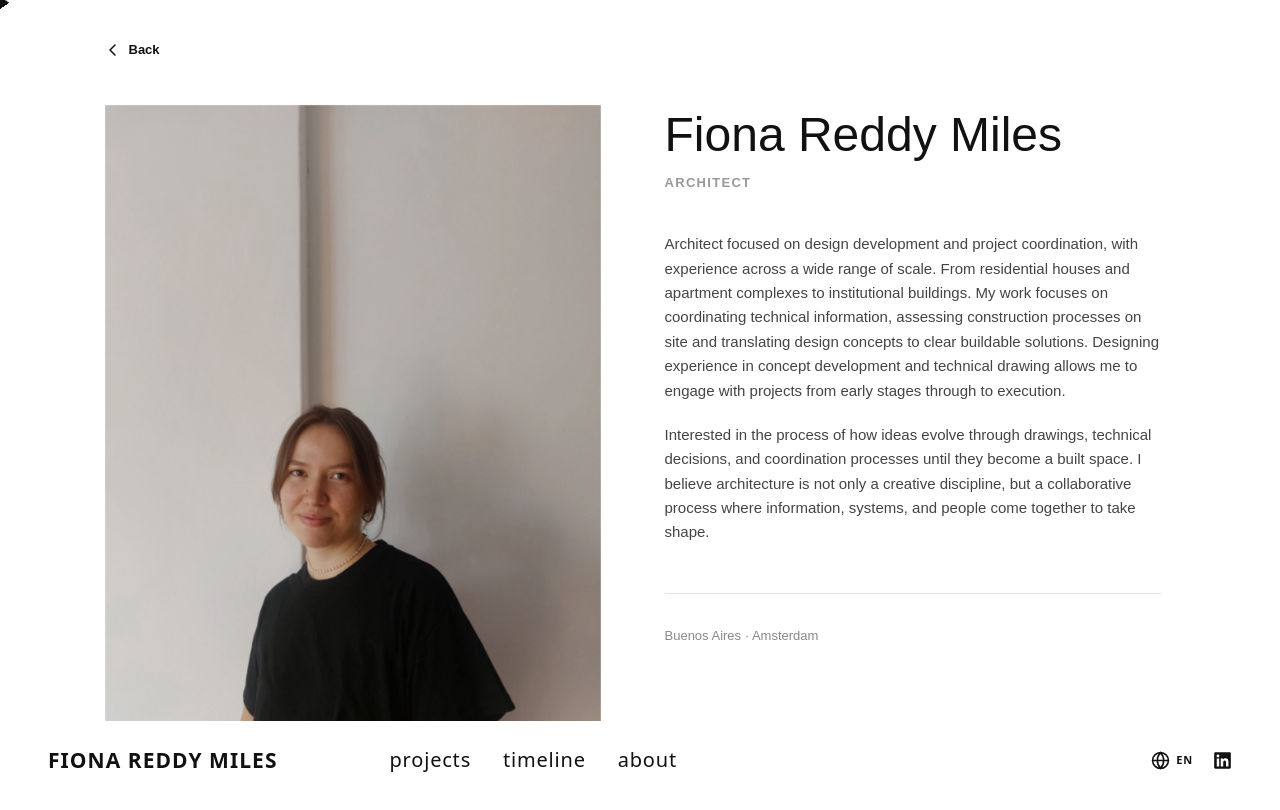
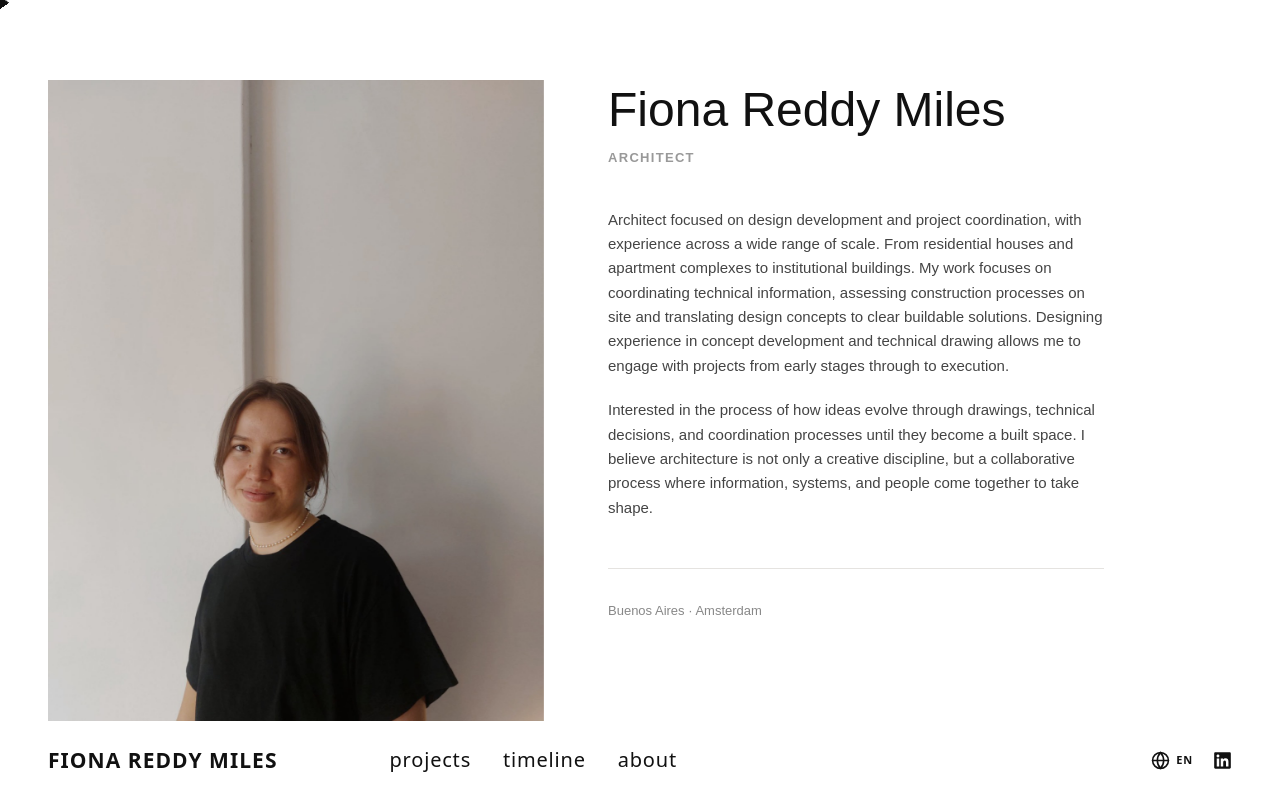
Before and after one commit to unexpectedtokens/fionareddymiles, a React (Vite) app: page /en/about in a window 1280 px wide. Shown: the top 810 px of the page. Built offline with nearby package versions, Linux system fonts and the light colour scheme; a web font is replaced by a local one.

Commit message:
chore: process cute clients feedback

```diff
--- a/src/components/gallery.tsx
+++ b/src/components/gallery.tsx
@@ -120,13 +120,13 @@ export function Gallery({ images, index, onClose, onNavigate }: Props) {
       <img
         src={image.src}
         alt=""
+        width={image.width}
+        height={image.height}
         onClick={(e) => e.stopPropagation()}
-        className="block"
+        className="block w-auto h-auto max-w-[100vw] max-h-[calc(100vh-80px)] object-contain"
         style={{
-          maxWidth: image.width,
-          maxHeight: window.innerHeight - 80,
-          width: "100%",
-          height: "auto",
+          maxWidth: `min(100vw, ${image.width}px)`,
+          maxHeight: `min(calc(100vh - 80px), ${image.height}px)`,
         }}
       />
 
--- a/src/routes/$lang/about.tsx
+++ b/src/routes/$lang/about.tsx
@@ -11,31 +11,11 @@ function About() {
       className="min-h-screen text-[#111]"
       style={{ fontFamily: '"Alte Haas Grotesk", sans-serif' }}
     >
-      {/* Back button */}
-      <div className="px-6 md:px-12 pt-10 max-w-6xl mx-auto">
-        <Link
-          to="/$lang"
-          params={{ lang }}
-          className="inline-flex items-center gap-2 text-[13px] font-semibold text-[#111] hover:text-[#555] hover:-translate-x-1 transition-all duration-200"
-        >
-          <svg width="16" height="16" viewBox="0 0 16 16" fill="none">
-            <path
-              d="M10 3L5 8L10 13"
-              stroke="currentColor"
-              strokeWidth="1.5"
-              strokeLinecap="round"
-              strokeLinejoin="round"
-            />
-          </svg>
-          {t("back")}
-        </Link>
-      </div>
-
       {/* Content */}
-      <main className="px-6 md:px-12 pt-10 pb-48 max-w-6xl mx-auto">
+      <main className="px-6 md:px-12 pt-20 pb-48 max-w-6xl">
         <div className="grid md:grid-cols-2 gap-16 items-start">
           {/* Photo */}
-          <div className="rise-in">
+          <div className="rise-in ">
             <img src="/about.jpeg" alt="Fiona Reddy Miles" />
           </div>
 
--- a/src/routes/$lang/index.tsx
+++ b/src/routes/$lang/index.tsx
@@ -135,10 +135,10 @@ function App() {
         />
         <div className="absolute inset-0 bg-black/30" />
         <div className="relative z-10 flex flex-col items-center text-center text-white">
-          <h1 className="text-[32px] md:text-[52px] font-extrabold tracking-[0.05em] uppercase">
+          <h1 className="text-[25px] md:text-[52px] font-extrabold tracking-[0.05em] uppercase">
             {t("name")}
           </h1>
-          <p className="mt-2 text-[14px] md:text-[18px] tracking-[0.18em] uppercase font-light text-black">
+          <p className="mt-2 text-[12px] md:text-[18px] tracking-[0.18em] uppercase font-light text-black">
             {t("subtitle")}
           </p>
           <button
@@ -167,7 +167,7 @@ function App() {
 
       <section
         id="projects"
-        className="px-6 md:px-12 pt-10 pb-48 max-w-6xl mx-auto"
+        className="px-6 md:px-12 pt-10 pb-48 max-w-8xl mx-auto"
       >
         <div className="grid grid-cols-1 md:grid-cols-3 gap-x-6 gap-y-10 auto-rows-[320px]">
           {projects.map((project, i) => (
--- a/src/routes/$lang/projects.$projectId.tsx
+++ b/src/routes/$lang/projects.$projectId.tsx
@@ -22,7 +22,7 @@ function ProjectDetail() {
       style={{ fontFamily: '"Alte Haas Grotesk", sans-serif' }}
     >
       {/* Back button */}
-      <div className="px-6 md:px-12 pt-10 max-w-6xl mx-auto">
+      <div className="px-6 md:px-12 pt-10 max-w-8xl mx-auto">
         <Link
           to="/$lang"
           params={{ lang }}
@@ -42,9 +42,9 @@ function ProjectDetail() {
       </div>
 
       {/* Main grid: 2/5 text | 3/5 collage */}
-      <div className="px-6 md:px-12 pt-10 pb-32 grid grid-cols-5 gap-12 items-start max-w-6xl mx-auto">
+      <div className="px-6 md:px-12 pt-10 pb-32 grid grid-cols-4 gap-12 items-start max-w-8xl mx-auto">
         {/* Left: text */}
-        <div className="col-span-5 md:col-span-2 flex flex-col gap-8">
+        <div className="col-span-4 md:col-span-1 flex flex-col gap-8">
           <header>
             <h1 className="text-[36px] md:text-[48px] font-medium leading-tight mb-4">
               {project?.title[locale] ?? projectId}
@@ -77,7 +77,7 @@ function ProjectDetail() {
         </div>
 
         {/* Right: collage */}
-        <div className="col-span-5 md:col-span-3">
+        <div className="col-span-4 md:col-span-3">
           <div className="grid grid-cols-2 gap-3">
             {(project?.imageCollage ?? []).map((item, i) => (
               <div
--- a/src/routes/$lang/timeline.tsx
+++ b/src/routes/$lang/timeline.tsx
@@ -1,4 +1,4 @@
-import { Link, createFileRoute } from "@tanstack/react-router";
+import { createFileRoute } from "@tanstack/react-router";
 import { useEffect, useMemo, useState } from "react";
 import { useTranslations } from "use-intl";
 import { timeline, type TimelineEntry } from "../../data/timeline";
@@ -315,8 +315,8 @@ function TimelineModal({
                   key={i}
                   className="pt-5 border-t border-[#e5e3e0] first:border-t-0 first:pt-0"
                 >
-                  <div className="flex items-start justify-between gap-4 flex-wrap">
-                    <h3 className="text-[16px] font-semibold text-[#111]">
+                  <div className="flex items-start justify-between gap-4">
+                    <h3 className="text-[16px] font-semibold text-[#111] min-w-0 flex-1">
                       {sub.title[locale]}
                     </h3>
                     {sub.link && (
@@ -324,7 +324,7 @@ function TimelineModal({
                         href={sub.link}
                         target="_blank"
                         rel="noreferrer noopener"
-                        className="inline-flex items-center gap-2 bg-black text-white text-[12px] font-semibold px-3 py-2 hover:bg-[#333] transition-colors"
+                        className="inline-flex items-center gap-2 bg-black text-white text-[12px] font-semibold px-3 py-2 rounded-sm hover:bg-[#333] transition-colors shrink-0"
                       >
                         {labels.visitWebsite}
                         <svg
@@ -360,7 +360,7 @@ function TimelineModal({
                 href={entry.link}
                 target="_blank"
                 rel="noreferrer noopener"
-                className="inline-flex items-center gap-2 bg-black text-white text-[13px] font-semibold px-4 py-3 hover:bg-[#333] transition-colors"
+                className="inline-flex items-center gap-2 bg-black text-white text-[13px] font-semibold px-4 py-3 rounded-sm hover:bg-[#333] transition-colors"
               >
                 {labels.visitWebsite}
                 <svg width="14" height="14" viewBox="0 0 14 14" fill="none">
```
